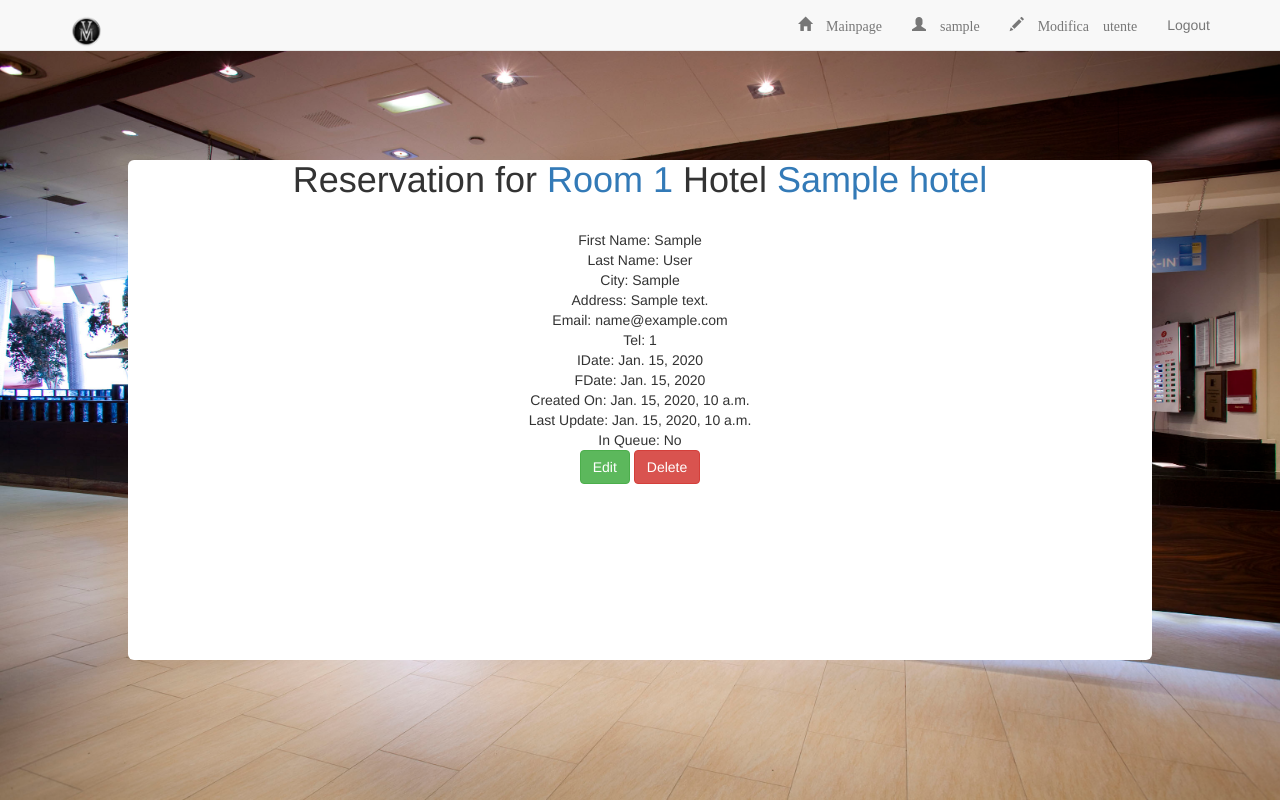
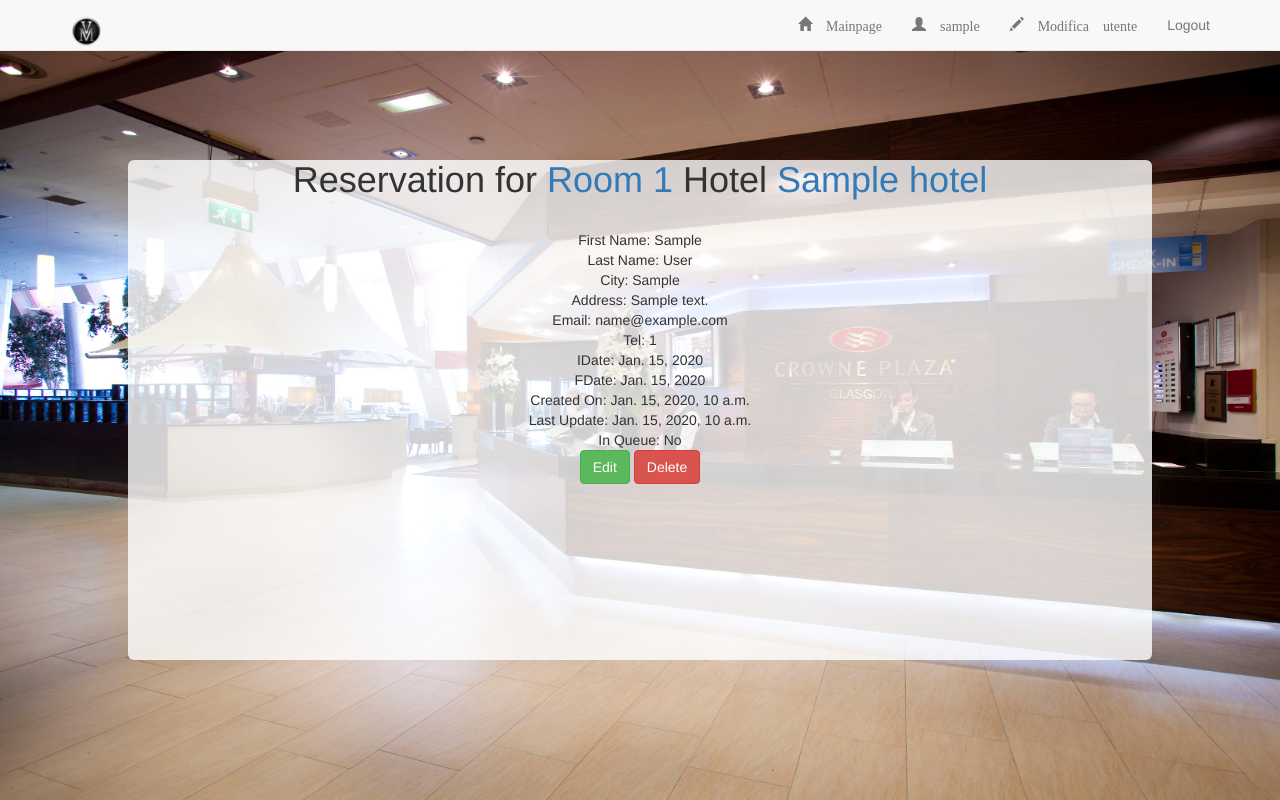
Before and after one commit to ventur65/VMhotels, a Django app: page /reservation/1/ in a window 1280 px wide. Run offline with Django 3.2, Linux system fonts and the light colour scheme; a user stored in the database is signed in; tables that the repository leaves empty hold one stand-in row (values such as "Sample post"); some libraries are stand-ins or nearby versions.

Commit message:
Res detail temp

```diff
--- a/reservation/templates/reservation/reservation_detail.html
+++ b/reservation/templates/reservation/reservation_detail.html
@@ -4,7 +4,7 @@
 {% block covercontent %}
 
 <br><br><br><br><br><br><br>
-  	<div style="background: white; width: 80%; height: 500px; margin:0 auto; -moz-border-radius: 6px; border-radius: 6px;" align="center">
+  	<div style="background: rgba(255,255,255, 0.8); width: 80%; height: 500px; margin:0 auto; -moz-border-radius: 6px; border-radius: 6px;" align="center">
 
 <header>
 <h1>Reservation for
```
